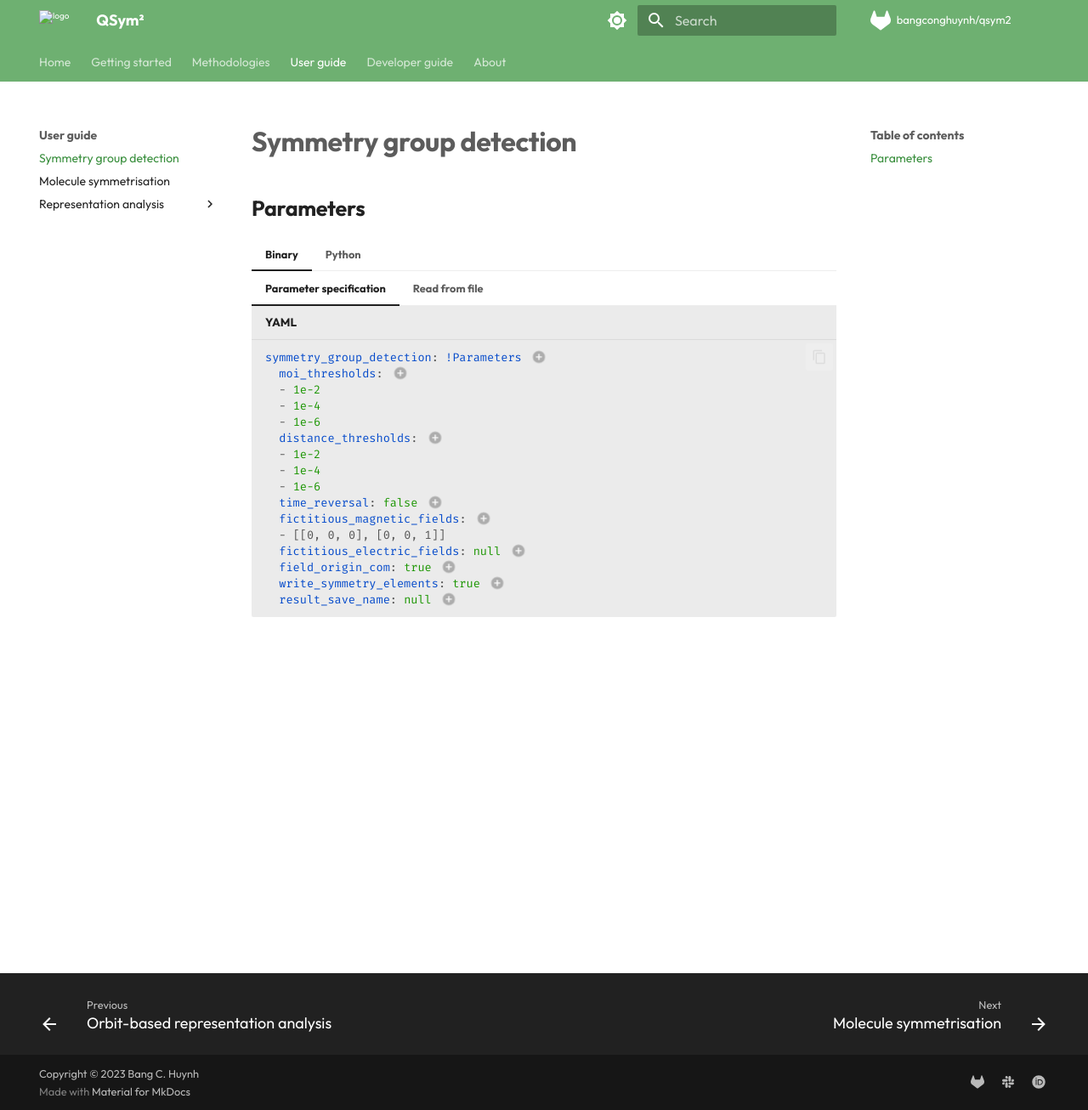
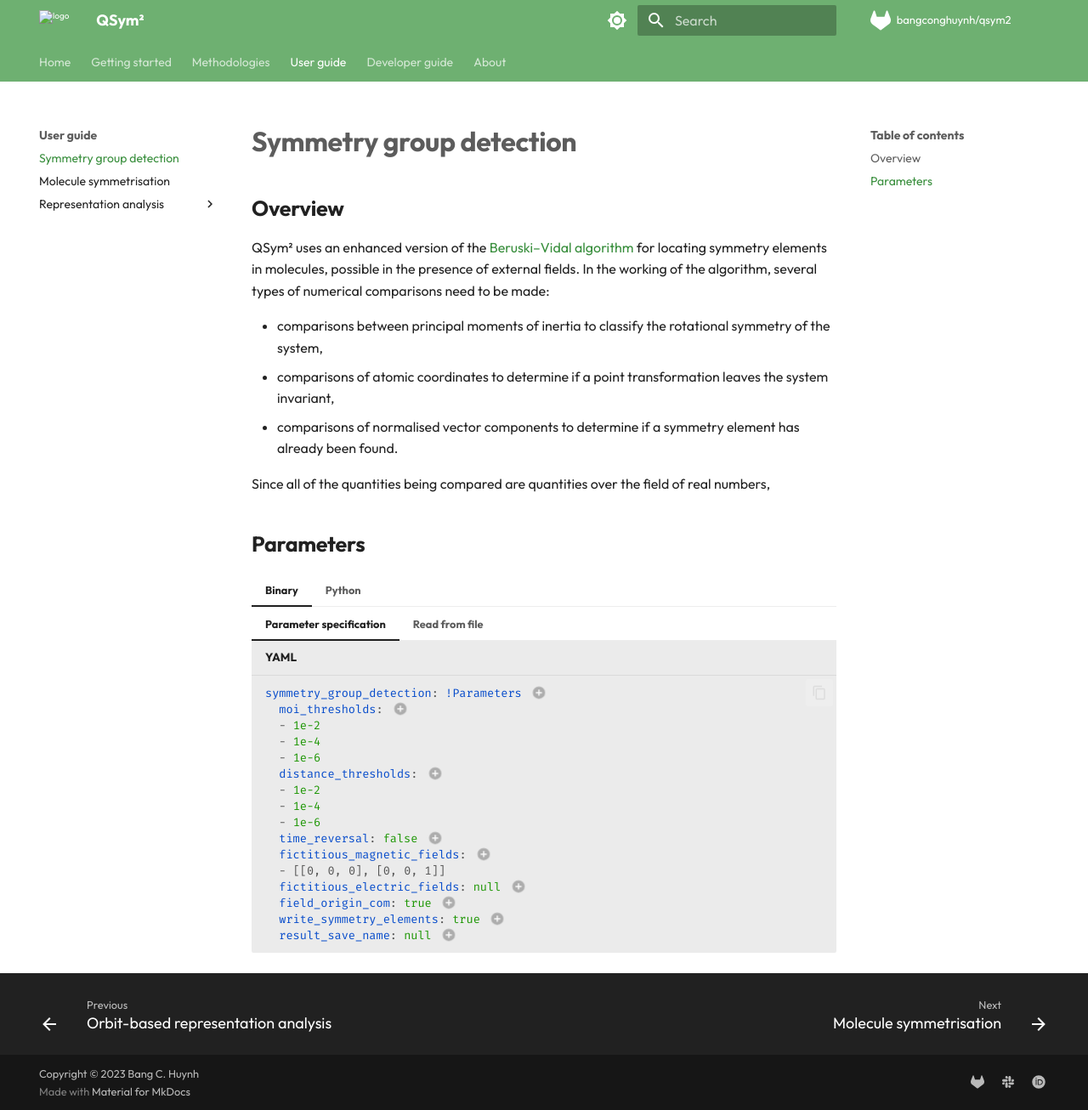
Before and after one commit to bangconghuynh/qsym2, an MkDocs documentation site: the page built from docs/docs/user-guide/symmetry-group-detection.md, in a window 1280 px wide and 1306 px high. Shown: the whole window at 85% size. Built offline with MkDocs 1.6.1 and Material for MkDocs 9.7.7, drawn with Linux system fonts in a browser that asks for light colours; comment, search, counter and statistics services are not loaded.

Commit message:
Working on user guide.

```diff
--- a/docs/docs/user-guide/symmetry-group-detection.md
+++ b/docs/docs/user-guide/symmetry-group-detection.md
@@ -4,6 +4,18 @@ description: Configurable parameters for symmetry group detection
 ---
 
 # Symmetry group detection
+
+## Overview
+
+QSym² uses an enhanced version of the [Beruski&ndash;Vidal algorithm](http://doi.wiley.com/10.1002/jcc.23493) for locating symmetry elements in molecules, possible in the presence of external fields.
+In the working of the algorithm, several types of numerical comparisons need to be made:
+
+- comparisons between principal moments of inertia to classify the rotational symmetry of the system,
+- comparisons of atomic coordinates to determine if a point transformation leaves the system invariant,
+- comparisons of normalised vector components to determine if a symmetry element has already been found.
+
+Since all of the quantities being compared are quantities over the field of real numbers,
+
 
 ## Parameters
 
```
